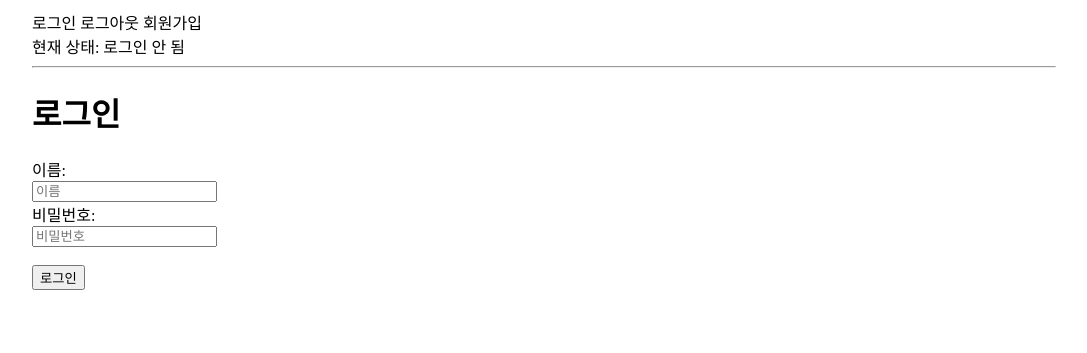
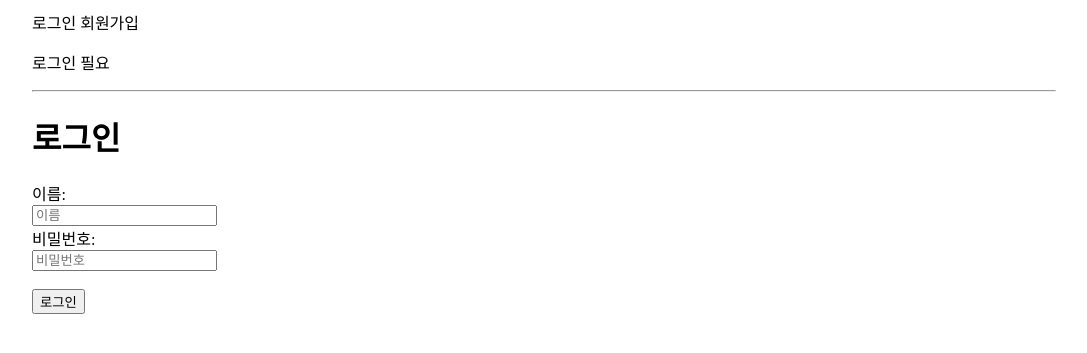
Before and after one commit to choisaywhy/CBNULecture, a Django app: template templates/accounts/login.html in a window 1280 px wide. Shown: the top 353 px of the page, without its empty margins (96-1183 px from the left). Run offline with Django 3.2, Linux system fonts and the light colour scheme; the template is opened without the code that fills it, so the values that code supplies are empty; some libraries are stand-ins or nearby versions.

Commit message:
changed base, main

```diff
--- a/templates/base.html
+++ b/templates/base.html
@@ -12,19 +12,16 @@
 
 <body>
     <div class="container">
+        {% if user.is_active %}
+        <a href="{% url 'accounts:logout' %}">로그아웃</a>
+        <br>
+        <p>접속 중 ({{ user.username }}님 |
+        {{ user.profile.college }} |
+        {{ user.profile.department }} )</p>
+        {% else %}
         <a href="{% url 'accounts:login' %}">로그인</a>
-        <a href="{% url 'accounts:logout' %}">로그아웃</a>
         <a href="{% url 'accounts:signup' %}">회원가입</a>
-        <br>
-        현재 상태:
-        {% if user.is_active %}
-        로그인 중
-        <br>
-        ({{ user.username }}님 |
-        {{ user.profile.college }} |
-        {{ user.profile.department }} )
-        {% else %}
-        로그인 안 됨
+        <p>로그인 필요</p>
         {% endif %}
         <hr>
         {% block content %}
--- a/templates/lecture/main.html
+++ b/templates/lecture/main.html
@@ -27,6 +27,7 @@
         <option>5</option>
         <option>6</option>
     </select>
+    <br>
     <input class="input" type="text" placeholder="강의명/교수명으로 검색해보세요">
     <input type="submit" value="검색">
 </div>
```
